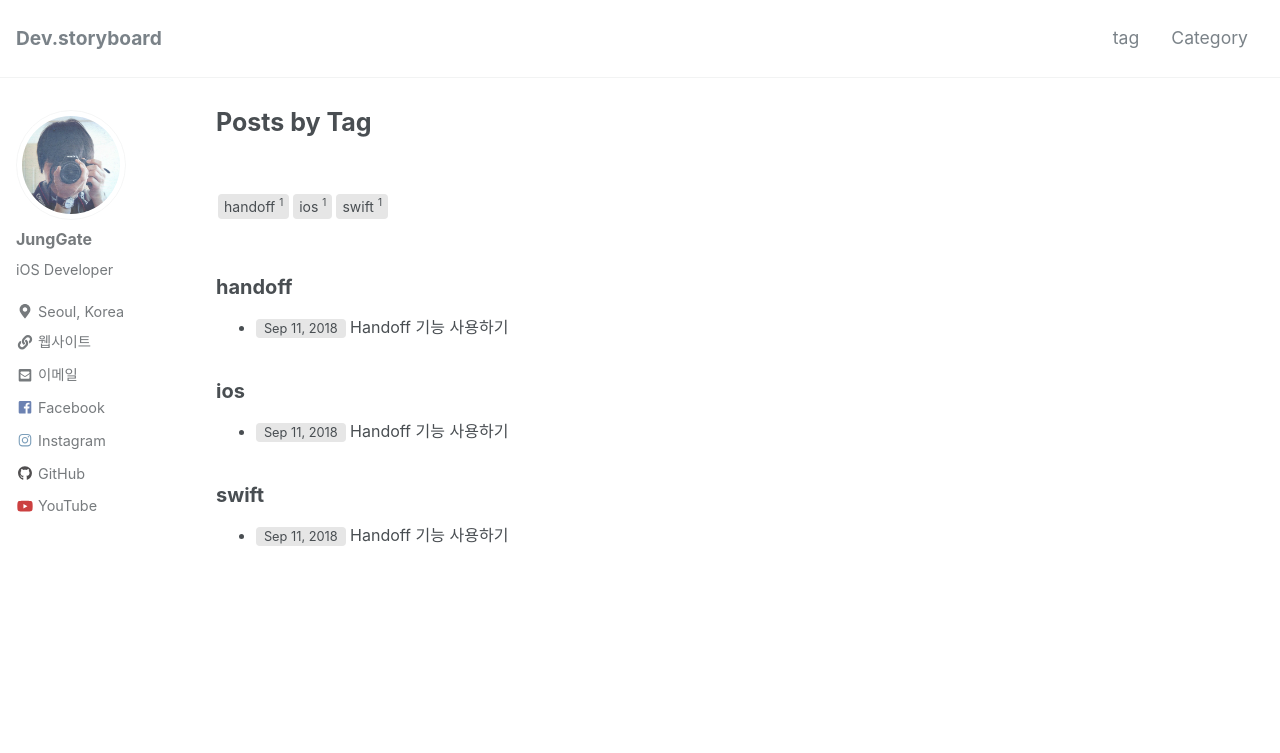
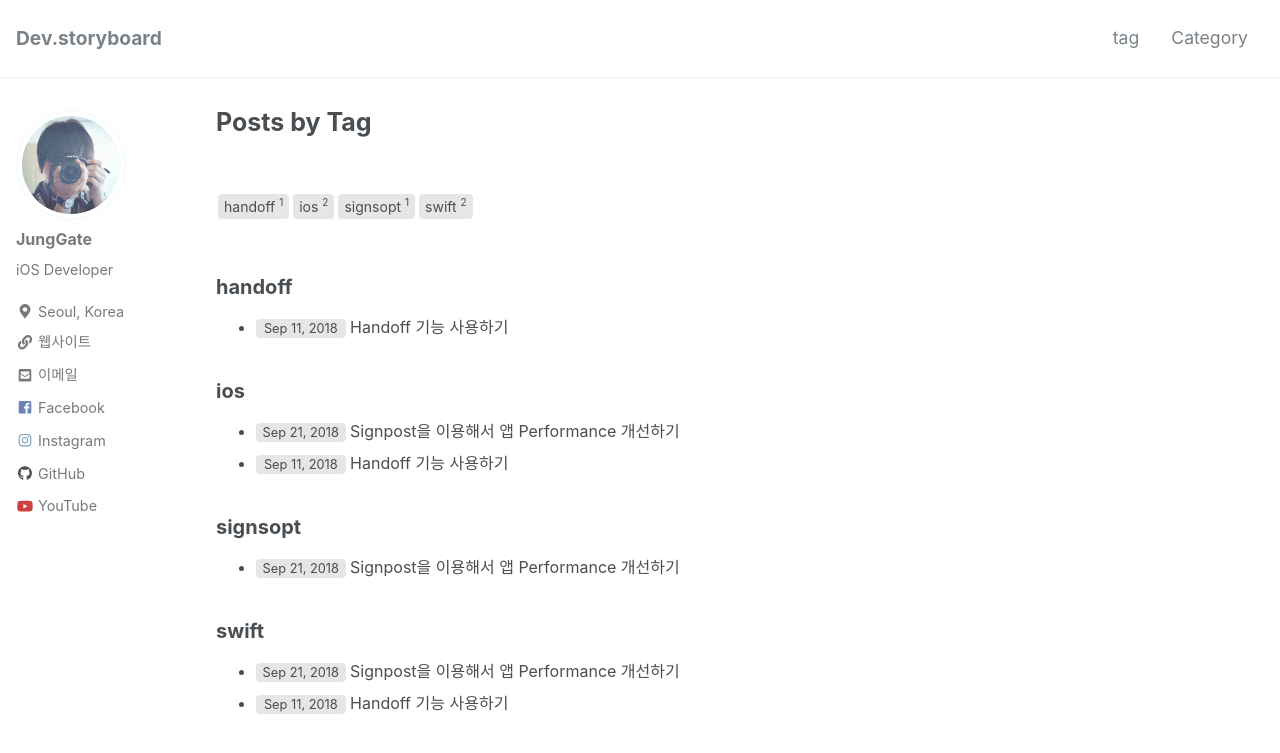
Before and after one commit to JungGate/JungGate.github.io, a Jekyll site: the page built from _pages/tag-archive.html, in a window 1280 px wide and 900 px high. Shown: the top 753 px of the window. Built offline with Jekyll 4.4.1, drawn with Linux system fonts in a browser that asks for light colours; nearby versions of some CDN libraries; part of the change alters nothing that is shown.

Commit message:
Signpost 포스팅 완료

````diff
--- a/_drafts/2017-09-21-Signspot.md
+++ b/_posts/2018-09-21-Signpost.md
@@ -1,5 +1,5 @@
 ---
-title: Signspot을 이용해서 앱 Performance 개선하기
+title: Signpost을 이용해서 앱 Performance 개선하기
 date: 2018-09-21 10:14:54 +0900
 categories: swift
 tags:
@@ -7,13 +7,10 @@ tags:
   - ios
   - swift
 ---
-
-## 개발을 해보면..
+## 개발 경험
 
 개발 프로젝트 일정의 막바지에 이르게되면 어디든 버그 수정에 온 정신을 집중하게 된다.
 하지만 요즘 시대의 프로그램들 완성도뿐이 아니라 사용자의 기대 Performance 수준이 높기 때문에 당연히 프로그램 동작 속도까지 체크해야한다.
-
----
 
 사실 나는 오랜 iOS 개발을 하면서 Performance 이슈는 항상 발생을 했다.
 개발을할 때 내가 집중한 부분이 다르기도 하지만, 개발자가 고려하고 생각해야하는 것들이 너무 많다.
@@ -31,7 +28,6 @@ tags:
 
 이번 포스팅에서는 2번에 대해서 이야기를 해보려고 한다.
 
----
 
 ## 기존의 Performance 개선 방식
 
@@ -65,17 +61,25 @@ tags:
 
 그런데 마침 이번 WWDC2018에서 *Measuring Performance Using Logging* 섹션이 소개되었다.
 
-### Signspot
+## Signpost
 
 Apple은 2년전에 OSLog를 소개했는데, 이것은 효율성과 Privacy를 목표로 만들었다고 한다. 그런데 이번 WWCD2018에서 소개하고 있는 Logging은 OSLog를 이용하여 Instruments에서 시각적으로 보는 방법을 소개했다.
+그리고, Signpost는 각 Task 별 시간 체크도 수 있다고 한다.
 
-나는 기존에 ```class TimeChecker```의 확장을 시도했다.
+![1](/assets/images/2018-09-21-Signpost.assets/1.png)
+
+![2](/assets/images/2018-09-21-Signpost.assets/2.png)
+
+
+## Signpost 코드 삽입
+
+일단 나는 기존에 ```class TimeChecker```의 확장을 시도했다.
 그 코드는 아래와 같다
 
 ```swift
 @objc class TimeChecker: NSObject {
-    //MARK: - Signspot
-    static let osLog = OSLog(subsystem: "com.measure.signspot", category: "Create Object")
+    //MARK: - Signpost
+    static let osLog = OSLog(subsystem: "com.measure.signpost", category: "Create Object")
     @objc static func startOSLog(){
         if #available(iOS 12.0, *) {
             os_signpost(.begin, log: TimeChecker.osLog, name: "load")
@@ -94,18 +98,43 @@ Apple은 2년전에 OSLog를 소개했는데, 이것은 효율성과 Privacy를
 }
 ```
 
-간략하게 설명하면,  ```OSLog``` 의 ```init(subsystem: String, category: String)```메소드를 통해  Log Hendle 객체를 생성한다.
+간략하게 설명하면,  ```OSLog``` 의 ```init(subsystem: String, category: String)```메소드를 통해  Log Hendle 객체를 생성하고, ```os_signpost``` 메소드의 파라메터에 ```.begin```과 ```.end```를 넣어주면 끝난다.
+생각보다 진입장벽이 높지는 않다.
 
-
-처음 의도
+다만 주의해야 할것은  파라메터중 ```name```이 ```StaticString``` 이기 때문에 변수를 넣을 수가 없어 ```function```으로써 기능을 만들기는 어렵다.
 ```swift
 public func os_signpost(_ type: OSSignpostType, dso: UnsafeRawPointer = #dsohandle, log: OSLog, name: StaticString, signpostID: OSSignpostID = default)
 ```
 
 
-![2](2017-09-21-Signspot.assets/2.png)
+이제 Performance 체크를 하고 싶은 곳에 위 코드를 삽입하여 실제 어떻게 체킹되고 있는지 확인해 보자.
 
-![1](2017-09-21-Signspot.assets/1.png)
+## Instruments 실행
+
+이제 Profile을 실행해보자.
+
+![profile](/assets/images/2018-09-21-Signpost.assets/profile.png)
+
+Instuments가 켜지면 좌측상단에 있는 Blank를 선택하고,
+
+![select](/assets/images/2018-09-21-Signpost.assets/select.png)
+
+플러스 버튼을 누른 후 ```signpost``를 검색하고 드레그하여 추가한다.
+
+![find_signpost](/assets/images/2018-09-21-Signpost.assets/find_signpost.png)
+
+다음, Instruments의 🔴 버튼을 눌러 실행한 후, 앱을 동작하면 타임체크가 되는 것을 볼수 있다.
+
+![runtime](/assets/images/2018-09-21-Signpost.assets/runtime.png)
+
+이미지에 보이는 것과 같이 체크 시간도 볼 수 있고, 시각적으로 Task가 언제 동작되었는지도 알 수 있다.
+
+
+
+## 결론
+이 포스트는 속도 이슈에 대한 해결책 자체를 가지고 있지는 않다. 하지만 복잡하게 돌아가는 우리의 앱안에서 어느부분에 시간이 많이 소요되고 있는지 파악하기에는 더할 나위 없이 좋은 방법이다. 앞으로 여러곳에서 signspost를 이용하여 Performance 체크를 해보야겠다.
+
+
 
 
 
````
Also changed, not shown: _drafts/2018-09-13-Sample.md (renamed from _drafts/2017-09-13-Sample.md), assets/images/2018-09-21-Signpost.assets/1.png (renamed from _drafts/2017-09-21-Signspot.assets/1.png), assets/images/2018-09-21-Signpost.assets/2.png (renamed from _drafts/2017-09-21-Signspot.assets/2.png), assets/images/2018-09-21-Signpost.assets/find_signpost.png (added), assets/images/2018-09-21-Signpost.assets/profile.png (added), assets/images/2018-09-21-Signpost.assets/runtime.png (added), assets/images/2018-09-21-Signpost.assets/select.png (added).
